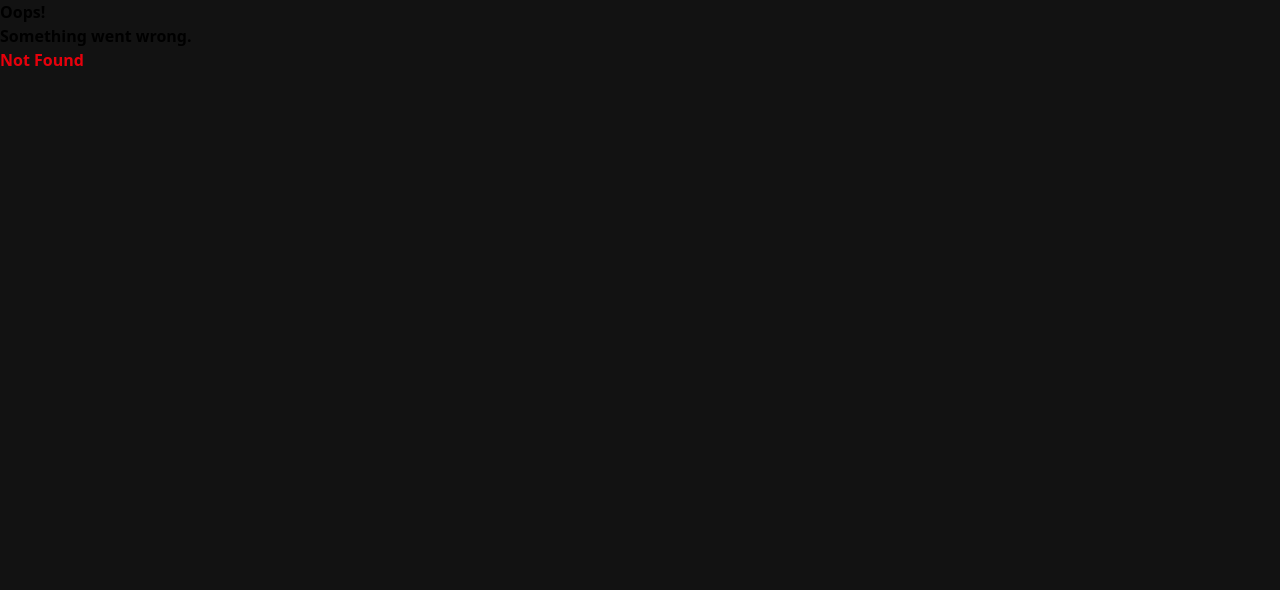
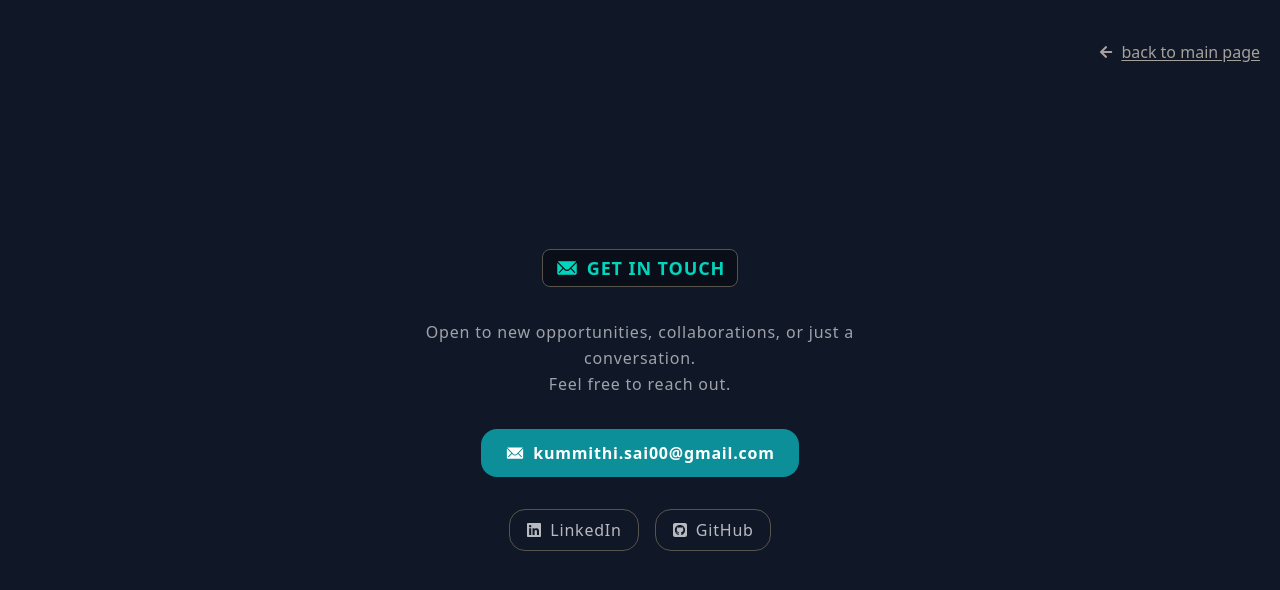
Before and after one commit to Eswar2103/eswar-portfolio, a React (Vite) app: page /getintouch in a window 1280 px wide. Before the commit this address had no page. Shown: the top 590 px of the page. Built offline with nearby package versions, Linux system fonts and the light colour scheme.

Commit message:
Getintouch page

```diff
--- a/src/App.jsx
+++ b/src/App.jsx
@@ -3,6 +3,7 @@ import "./index.css";
 import AppLayout from "./AppLayout";
 import ErrorPage from "./Pages/ErrorPage";
 import Home from "./Pages/Home";
+import GetInTouch from "./components/GetInTouch";
 
 function App() {
   const routes = createBrowserRouter([
@@ -14,6 +15,10 @@ function App() {
           path: "/",
           element: <Home />,
         },
+        {
+          path: "/getintouch",
+          element: <GetInTouch />,
+        },
       ],
     },
   ]);
--- a/src/Pages/Header.jsx
+++ /dev/null
@@ -1,38 +0,0 @@
-import { Link, NavLink } from "react-router-dom";
-
-function Header() {
-  const menu = [
-    { item: "Home", to: "/" },
-    { item: "Projects", to: "/projects" },
-    { item: "Resume", to: "/resume" },
-    { item: "Get in touch", to: "/getintouch", type: "spc" },
-  ];
-  return (
-    <div className="flex justify-center items-center text-white mt-5 z-50 duration-300 transition-all ease-linear">
-      <div className="backdrop-blur-[1px] bg-white/5 border border-white/30 px-5 py-3 rounded-lg shadow-lg flex flex-col sm:flex-row">
-        {menu.map((m) => (
-          <NavLink
-            key={m.item}
-            to={m.to}
-            className={({ isActive }) =>
-              `capitalize text-center mx-4 px-3 py-1 font-semibold tracking-wider rounded-md transition-all duration-300 ease-in-out outline-none
-            ${
-              m.type === "spc"
-                ? isActive
-                  ? "bg-teal-400 text-black ring-2 ring-white"
-                  : "bg-teal-300 hover:bg-teal-400 text-black ring-0 hover:ring-2 hover:ring-black focus-visible:ring-2 focus-visible:ring-black"
-                : isActive
-                  ? "bg-black ring-2 ring-teal-400"
-                  : "bg-black ring-0 hover:ring-2 hover:ring-teal-400 focus-visible:ring-2 focus-visible:ring-teal-400"
-            }`
-            }
-          >
-            {m.item}
-          </NavLink>
-        ))}
-      </div>
-    </div>
-  );
-}
-
-export default Header;
--- a/src/Pages/Home.jsx
+++ b/src/Pages/Home.jsx
@@ -6,6 +6,7 @@ import {
   IndependentLoadingScreen,
   FadeIn,
 } from "../components/Utils";
+import GetInTouch from "../components/GetInTouch";
 
 const Journey = lazy(() => import("../components/Journey"));
 const Intro = lazy(() => import("../components/Intro"));
@@ -27,6 +28,13 @@ function Home() {
           </FadeIn>
         </Suspense>
       </LazyScrolling>
+      <LazyScrolling>
+        <Suspense fallback={<ProjectsLoadingScreen />}>
+          <FadeIn>
+            <GetInTouch />
+          </FadeIn>
+        </Suspense>
+      </LazyScrolling>
     </>
   );
 }
--- a/src/components/GetInTouch.jsx
+++ b/src/components/GetInTouch.jsx
@@ -1,5 +1,64 @@
+import { FaLinkedin, FaSquareGithub } from "react-icons/fa6";
+import { IoIosMail } from "react-icons/io";
+import { Link, useLocation } from "react-router-dom";
+import { FaArrowLeft } from "react-icons/fa";
+
 function GetInTouch() {
-  return <div>Get in touch</div>;
+  const location = useLocation();
+  const isActive = (path) => location.pathname === path;
+  return (
+    <div
+      id="getintouch"
+      className="min-h-dvh flex flex-col items-center justify-center gap-8 bg-gray-900 px-4 relative"
+    >
+      {isActive("/getintouch") && (
+        <Link
+          to="/"
+          className="text-stone-400 flex items-center gap-2 underline underline-offset-2 hover:text-stone-300 absolute top-10 right-5"
+        >
+          <FaArrowLeft className="text-sm" />
+          back to main page
+        </Link>
+      )}
+      <div className="text-teal-400 flex justify-center items-center gap-x-2 border border-stone-600 bg-black/40 px-3 py-1 rounded-lg text-lg uppercase font-bold tracking-widest">
+        <IoIosMail className="text-2xl" />
+        <p className="tracking-wider">Get in Touch</p>
+      </div>
+
+      <p className="text-white/60 text-center max-w-md tracking-wider leading-relaxed">
+        Open to new opportunities, collaborations, or just a conversation.
+        <br />
+        Feel free to reach out.
+      </p>
+
+      <a
+        href="mailto:kummithi.sai00@gmail.com"
+        className="flex items-center gap-2 px-6 py-3 bg-[#0c8f98] hover:bg-teal-500 text-white font-bold rounded-2xl tracking-wider transition-all duration-300"
+      >
+        <IoIosMail className="text-xl" />
+        kummithi.sai00@gmail.com
+      </a>
+
+      <div className="flex gap-4">
+        <a
+          href="https://www.linkedin.com/in/kummithi-guru-eswar-sainath-reddy-853b22193/"
+          target="_blank"
+          rel="noreferrer"
+          className="flex items-center gap-2 px-4 py-2 border border-stone-600 text-white/70 hover:text-teal-400 hover:border-teal-400 rounded-2xl tracking-wider transition-all duration-300"
+        >
+          <FaLinkedin /> LinkedIn
+        </a>
+        <a
+          href="https://github.com/Eswar2103"
+          target="_blank"
+          rel="noreferrer"
+          className="flex items-center gap-2 px-4 py-2 border border-stone-600 text-white/70 hover:text-teal-400 hover:border-teal-400 rounded-2xl tracking-wider transition-all duration-300"
+        >
+          <FaSquareGithub /> GitHub
+        </a>
+      </div>
+    </div>
+  );
 }
 
 export default GetInTouch;
--- a/src/components/Intro.jsx
+++ b/src/components/Intro.jsx
@@ -53,7 +53,7 @@ function Introtext({ exp }) {
 
 function MobileIntro({ exp }) {
   return (
-    <div className="block md:hidden relative bg-gray-900 py-5">
+    <div className="block lg:hidden relative bg-gray-900 py-5">
       <div className="absolute inset-0 bg-linear-to-b from-[#0c8f98] via-black to-transparent h-[500px]" />
       <div className="relative flex flex-col justify-center items-center gap-6">
         <div className="relative mt-20 w-[220px] h-[220px] rounded-full border-3 overflow-hidden">
@@ -73,7 +73,7 @@ function MobileIntro({ exp }) {
 
 function DesktopIntro({ exp }) {
   return (
-    <div className="hidden md:block">
+    <div className="hidden lg:block">
       <div className="relative w-full min-h-dvh grid grid-cols-4">
         <div className="col-span-1 bg-[#0a5257] relative">
           <div className="bg-gray-800 absolute inset-x-0 bottom-0 p-6 flex justify-center items-center">
@@ -128,7 +128,7 @@ function Image() {
       )}
       <img
         onLoad={() => setLoaded(true)}
-        src="./Eswar.jpg"
+        src="https://resume-guru-eswar-sainath-reddy-k.s3.ap-south-2.amazonaws.com/Eswar.jpg"
         className={`w-full h-full ${loaded ? "opacity-100" : "opacity-0"}`}
       />
     </>
@@ -137,34 +137,27 @@ function Image() {
 
 function AdditionalButtons() {
   return (
-    <>
     <div className="flex gap-4 tracking-wider capitalize md:ml-20">
       <a
-          href="./kummithi-guru-eswar-sainath-reddy-resume.pdf"
-          download
+        href="https://resume-guru-eswar-sainath-reddy-k.s3.ap-south-2.amazonaws.com/kummithi-guru-eswar-sainath-reddy-resume.pdf"
+        target="_blank"
+        rel="noreferrer"
         className="px-3 py-2 border-2 border-[#0c8f98] rounded-2xl text-[#0c8f98] font-bold text-md hover:text-teal-400 hover:border-teal-400 cursor-pointer transition-all duration-300"
       >
         <div className="flex justify-center items-center gap-1.5">
           <IoMdDownload /> Resume
         </div>
       </a>
-        <div className="px-3 py-2 border border-none rounded-2xl bg-[#0c8f98] hover:bg-teal-500 font-bold text-md cursor-pointer transition-all duration-300">
-          <Link to="/view-resume">
-            <div className="flex justify-center items-center gap-1.5">
-              <FaRegEye /> Resume
-            </div>
-          </Link>
-        </div>
-      </div>
-      <div className="capitalize px-3 py-2 border border-none rounded-2xl bg-[#0c8f98] hover:bg-teal-500 font-bold text-md cursor-pointer md:ml-20 transition-all duration-300">
-        <Link to="/getintouch">
+      <Link
+        to="/getintouch"
+        className="capitalize px-3 py-2 border border-none rounded-2xl bg-[#0c8f98] hover:bg-teal-500 font-bold text-md cursor-pointer md:ml-20 transition-all duration-300"
+      >
         <div className="flex justify-center items-center gap-1.5">
           <IoIosMail className="text-xl" />
           Get in touch
         </div>
       </Link>
     </div>
-    </>
   );
 }
 
--- a/src/components/Projects.jsx
+++ b/src/components/Projects.jsx
@@ -160,7 +160,7 @@ function Projectsgrid({ projects }) {
       {projects.map((p) => (
         <div
           key={p.title}
-          className="w-full h-auto grid grid-cols-1 md:grid-cols-10 mb-8 rounded-2xl min-h-[300px]"
+          className="w-full h-auto grid grid-cols-1 lg:grid-cols-10 mb-8 rounded-2xl min-h-[300px]"
         >
           <ProjectItem project={p} />
         </div>
@@ -172,20 +172,20 @@ function Projectsgrid({ projects }) {
 function ProjectItem({ project }) {
   return (
     <>
-      <div className="col-span-3 bg-gray-800 rounded-t-xl md:rounded-t-none md:rounded-l-xl! px-4 md:px-10 flex flex-col justify-center py-8 gap-3">
+      <div className="col-span-3 bg-gray-800 rounded-t-xl lg:rounded-t-none lg:rounded-l-xl! px-4 lg:px-10 flex flex-col justify-center py-8 gap-3">
         <p className="text-teal-400 uppercase font-bold text-xs tracking-widest self-start">
           {project.domain}
         </p>
         <p className="text-lg text-white">{project.title}</p>
       </div>
-      <div className="col-span-7 bg-gray-700 rounded-b-xl md:rounded-b-none md:rounded-r-xl! px-4 md:px-10 flex flex-col gap-8 py-2 md:py-8">
+      <div className="col-span-7 bg-gray-700 rounded-b-xl lg:rounded-b-none lg:rounded-r-xl! px-4 lg:px-10 flex flex-col gap-8 py-2 lg:py-8">
         <div className="flex flex-col gap-3">
           <p className="uppercase text-white/80 font-bold">
             Theoretical Foundation
           </p>
           <p className="text-white/70">{project.theoreticaFoundation}</p>
         </div>
-        <div className="flex flex-col md:flex-row justify-between gap-y-4 gap-x-6">
+        <div className="flex flex-col lg:flex-row justify-between gap-y-4 gap-x-6">
           <div className="flex flex-col gap-2">
             <p className="uppercase font-bold text-[14px] text-red-600 tracking-widest">
               problem
```
Also changed, not shown: public/Eswar.jpg (deleted), 1 other file (tests, documents, lock files or other folders). Lines whose indentation alone changed are shown as unchanged.
